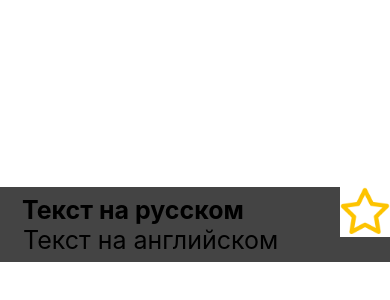
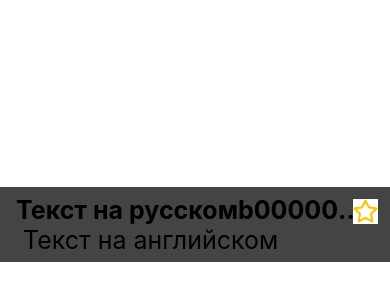
Before and after one commit to Hudihka/EnglishReact, a React Native app in the folder English/: screen / in a window 390 px wide. Shown: the part 198-498 px from the top of the page. Built offline with nearby package versions, Linux system fonts and the light colour scheme.

Commit message:
закончил ячейку

```diff
--- a/English/Word/WordCell.js
+++ b/English/Word/WordCell.js
@@ -1,5 +1,11 @@
 import React from 'react';
-import { Image, StyleSheet, Text, View } from 'react-native';
+import {
+  Image,
+  StyleSheet,
+  Text,
+  View,
+  TouchableOpacity
+} from 'react-native';
 
 export default function WordCell() {
   const favoritImage = require('../assets/favorit/favorit.png')
@@ -7,12 +13,18 @@ export default function WordCell() {
 
   return (
     <View style={styles.testStyle}>
-      <Image
-        style={styles.imageStyle}
-        source={notFavoritImage}
-      />
-      <Text style={styles.russLabel} > Текст на русском </Text>
+      <Text style={styles.russLabel} numberOfLines={1}> Текст на русскомb000000000000 </Text>
       <Text style={styles.englLabel} > Текст на английском </Text>
+      <TouchableOpacity
+        style={styles.buttonWithImageStyle}
+        activeOpacity={1}
+        onPress={() => { console.log("0000") }}
+      >
+        <Image
+          source={notFavoritImage}
+          style={styles.imageStyle}
+        />
+      </TouchableOpacity>
     </View>
   );
 }
@@ -36,9 +48,15 @@ const styles = StyleSheet.create({
     fontSize: 25
   },
   imageStyle: {
+    height: 25,
+    width: 25
+  },
+  buttonWithImageStyle: {
     height: 50,
     width: 50,
     position: 'absolute',
-    right: 0
+    right: 0,
+    justifyContent: "center",
+    alignItems: "center"
   }
 });
```
